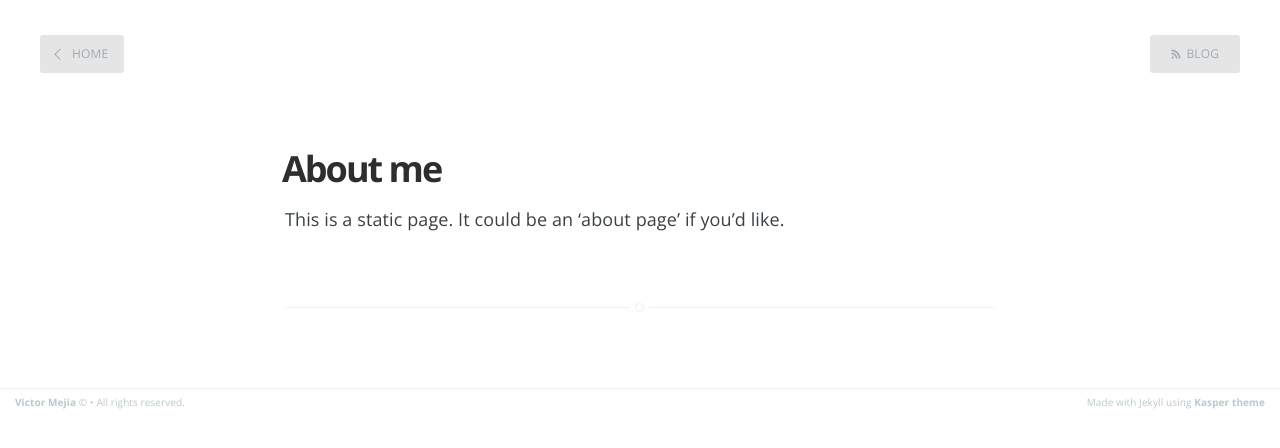
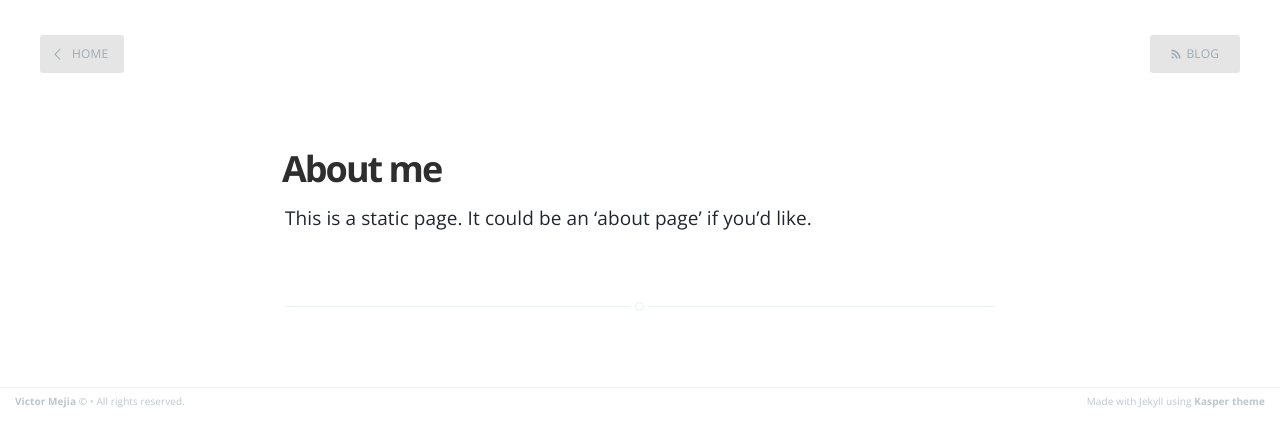
Before and after one commit to victormejia/victormejia.github.io, a Jekyll site: the page built from about.md, in a window 1280 px wide. Shown: the top 448 px of the page. Built offline with Jekyll 4.4.1, drawn with Linux system fonts in a browser that asks for light colours; Markdown is read by kramdown in place of the engine named in the settings.

Commit message:
update post styles

```diff
--- a/assets/css/main.scss
+++ b/assets/css/main.scss
@@ -6,6 +6,12 @@
 /* We need to add display:inline in order to align the '>>' of the 'read more' link */
 .post-excerpt p {
 	display:inline;
+}
+
+.post-content {
+	line-height: 1.5;
+	font-size: 19px;
+	color: #21272d;
 }
 
 .contact {
```
